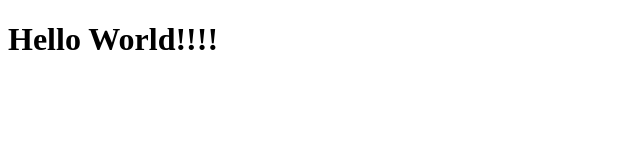
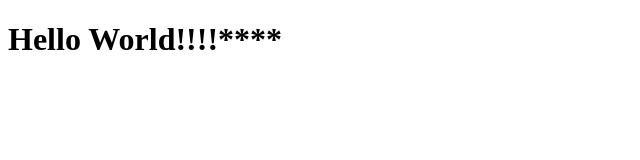
Before and after one commit to n0b0ss/havemedoit, a plain HTML site: page index.html in a window 1280 px wide. Shown: the full height of the page, 0-640 px from the left. Drawn offline with Linux system fonts and the light colour scheme.

Commit message:
Retry Commit from VSCode

```diff
--- a/index.html
+++ b/index.html
@@ -7,7 +7,7 @@
     <link rel="stylesheet" type="text/css" href="style.css" />
   </head>
   <body>
-    <h1>Hello World!!!!</h1>
+    <h1>Hello World!!!!****</h1>
     <script src="script.js"></script>
   </body>
 </html>
```
